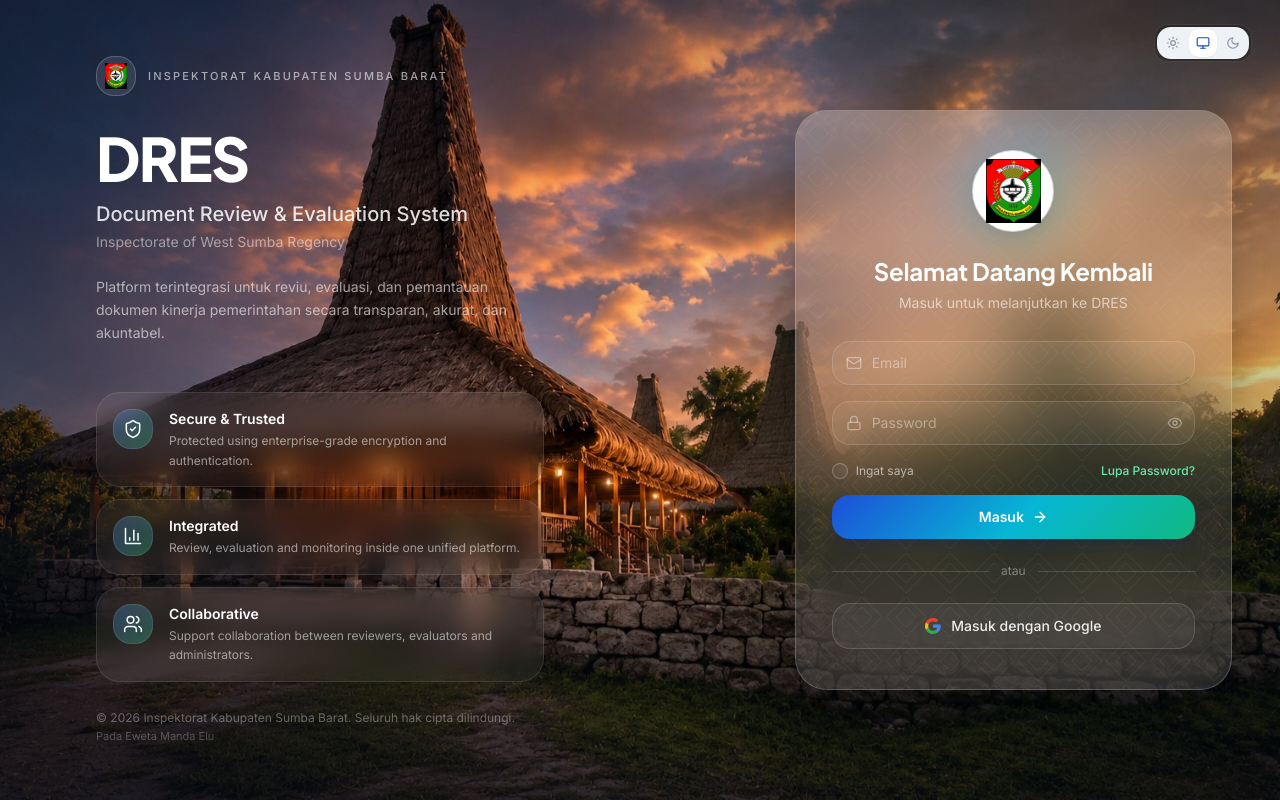
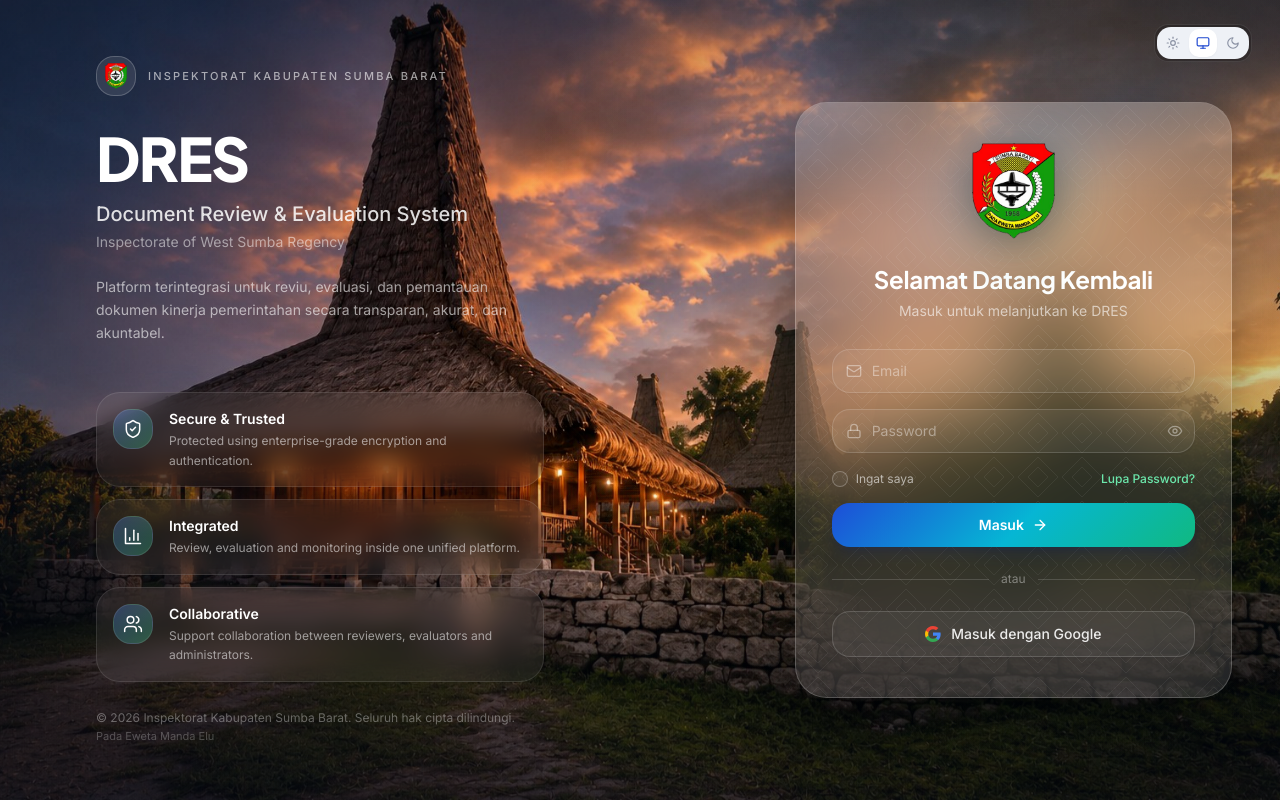
Before and after one commit to gregoriuskalinoswkysoloadang19-eng/reviu-dokumen, a Next.js app: page /login in a window 1280 px wide. Built offline with nearby package versions, Linux system fonts and the light colour scheme; no server answers.

Commit message:
Add files via upload

```diff
--- a/pages/login.tsx
+++ b/pages/login.tsx
@@ -268,33 +268,31 @@ export default function LoginPage() {
                 <div className="pointer-events-none absolute inset-x-0 top-0 h-28 bg-gradient-to-b from-white/15 to-transparent" />
 
                 <div className="relative px-7 py-9 sm:px-9 sm:py-10">
-                  {/* Logo with glow */}
+                  {/* Logo with soft glow — no container box, floats directly on the glass */}
                   <div className="mb-6 flex justify-center">
-                    <div className="relative">
-                      <div className="absolute inset-0 scale-125 rounded-full bg-gradient-to-br from-brand-400 to-accent-400 opacity-50 blur-xl" />
                     <motion.div
                       initial={{ scale: 0.7, opacity: 0 }}
                       animate={{ scale: 1, opacity: 1 }}
                       transition={{ delay: 0.25, type: 'spring', stiffness: 200, damping: 16 }}
-                        className="relative flex h-20 w-20 items-center justify-center rounded-full bg-white p-2 shadow-soft-lg ring-1 ring-white/60"
+                      className="relative flex h-24 w-24 items-center justify-center"
                     >
+                      <div className="absolute inset-0 rounded-full bg-gradient-to-br from-brand-400/60 to-accent-400/60 opacity-70 blur-2xl" />
                       {/* eslint-disable-next-line @next/next/no-img-element */}
                       <img
                         src="/logo-sumba-barat.png"
                         alt="Lambang Kabupaten Sumba Barat"
-                          className="h-full w-full object-contain"
+                        className="relative h-full w-full object-contain drop-shadow-[0_8px_20px_rgba(0,0,0,0.35)]"
                         onError={(e) => {
                           const t = e.currentTarget
                           t.style.display = 'none'
                           const parent = t.parentElement
                           if (parent) {
-                              parent.innerHTML =
-                                '<div style="width:64px;height:64px;background:linear-gradient(135deg,#2b60ea,#17b271);border-radius:50%;display:flex;align-items:center;justify-content:center;color:white;font-weight:800;font-size:22px;">D</div>'
+                            parent.innerHTML +=
+                              '<div style="position:relative;width:72px;height:72px;background:linear-gradient(135deg,#2b60ea,#17b271);border-radius:50%;display:flex;align-items:center;justify-content:center;color:white;font-weight:800;font-size:22px;">D</div>'
                           }
                         }}
                       />
                     </motion.div>
-                    </div>
                   </div>
 
                   <motion.div
```
Also changed, not shown: public/logo-sumba-barat.png. Lines whose indentation alone changed are shown as unchanged.
